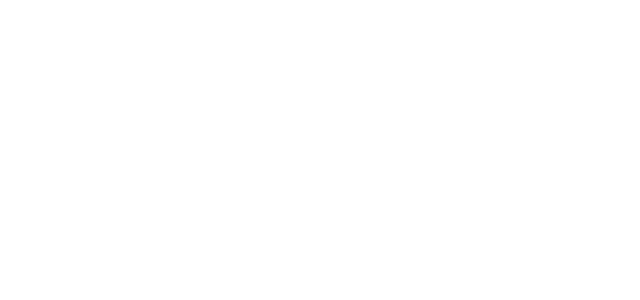
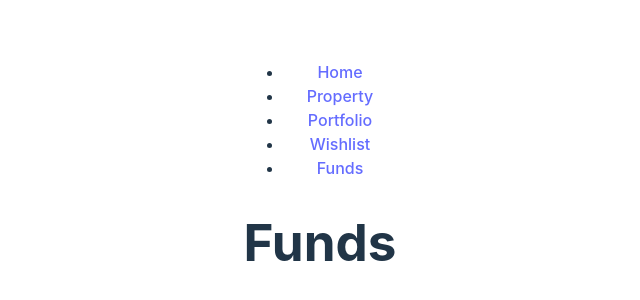
Before and after one commit to ChinmayPillai/Real_Estate_Broker_WebApp, a React (Vite) app in the folder Client/: page /funds in a window 1280 px wide. Before the commit this address had no page. Shown: the part 226-526 px from the top of the page, without its empty margins (320-960 px from the left). Built offline with nearby package versions, Linux system fonts and the light colour scheme.

Commit message:
Add All Major Components

```diff
--- a/Client/src/App.jsx
+++ b/Client/src/App.jsx
@@ -2,12 +2,20 @@ import {Routes, Route} from 'react-router-dom'
 import './App.css'
 import Home from './components/Home/Home'
 import Navbar from './components/NavBar/Navbar'
+import Property from './components/Property/Property'
+import Portfolio from './components/Portfolio/Portfolio'
+import Wishlist from './components/Wishlist/Wishlist'
+import Funds from './components/Funds/Funds'
 
 function App() {
     return (
         <Routes>
             <Route path='/' element={<Navbar />}>
                 <Route index element={<Home />} />
+                <Route path='property' element={<Property />} />
+                <Route path='portfolio' element={<Portfolio />} />
+                <Route path='wishlist' element={<Wishlist />} />
+                <Route path='funds' element={<Funds />} />
             </Route>
         </Routes>
     )
--- /dev/null
+++ b/Client/src/components/Funds/Funds.jsx
@@ -0,0 +1,7 @@
+export default function Funds(){
+    return (
+        <>
+            <h1>Funds</h1>
+        </>
+    )
+}
--- a/Client/src/components/Home/Home.jsx
+++ b/Client/src/components/Home/Home.jsx
@@ -10,9 +10,6 @@ export default function Home(){
                 <button onClick={() => setCount((count) => count + 1)}>
                 count is {count}
                 </button>
-                <p>
-                Edit <code>src/App.jsx</code> and save to test HMR
-                </p>
             </div>
         </>
     )
--- a/Client/src/components/NavBar/Navbar.jsx
+++ b/Client/src/components/NavBar/Navbar.jsx
@@ -8,6 +8,18 @@ export default function Navbar(){
                     <li>
                         <Link to="/">Home</Link>
                     </li>
+                    <li>
+                        <Link to="property">Property</Link>
+                    </li>
+                    <li>
+                        <Link to="portfolio">Portfolio</Link>
+                    </li>
+                    <li>
+                        <Link to="wishlist">Wishlist</Link>
+                    </li>
+                    <li>
+                        <Link to="funds">Funds</Link>
+                    </li>
                 </ul>
             </nav>
             <Outlet />
--- /dev/null
+++ b/Client/src/components/Portfolio/Portfolio.jsx
@@ -0,0 +1,7 @@
+export default function Portfolio(){
+    return (
+        <>
+            <h1>Portfolio</h1>
+        </>
+    )
+}
--- /dev/null
+++ b/Client/src/components/Property/Property.jsx
@@ -0,0 +1,7 @@
+export default function Property(){
+    return (
+        <>
+            <h1>Property</h1>
+        </>
+    )
+}
--- /dev/null
+++ b/Client/src/components/Wishlist/Wishlist.jsx
@@ -0,0 +1,7 @@
+export default function Wishlist(){
+    return (
+        <>
+            <h1>Wishlist</h1>
+        </>
+    )
+}
```
